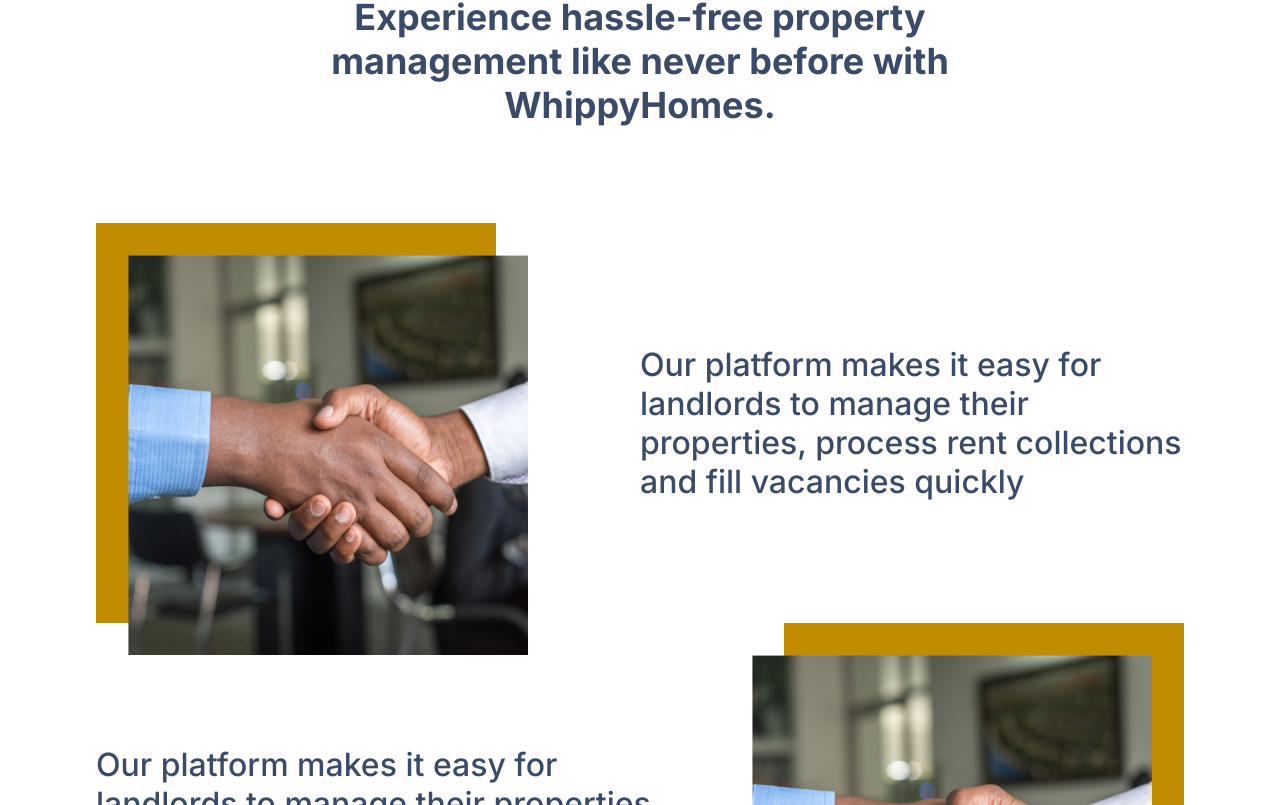
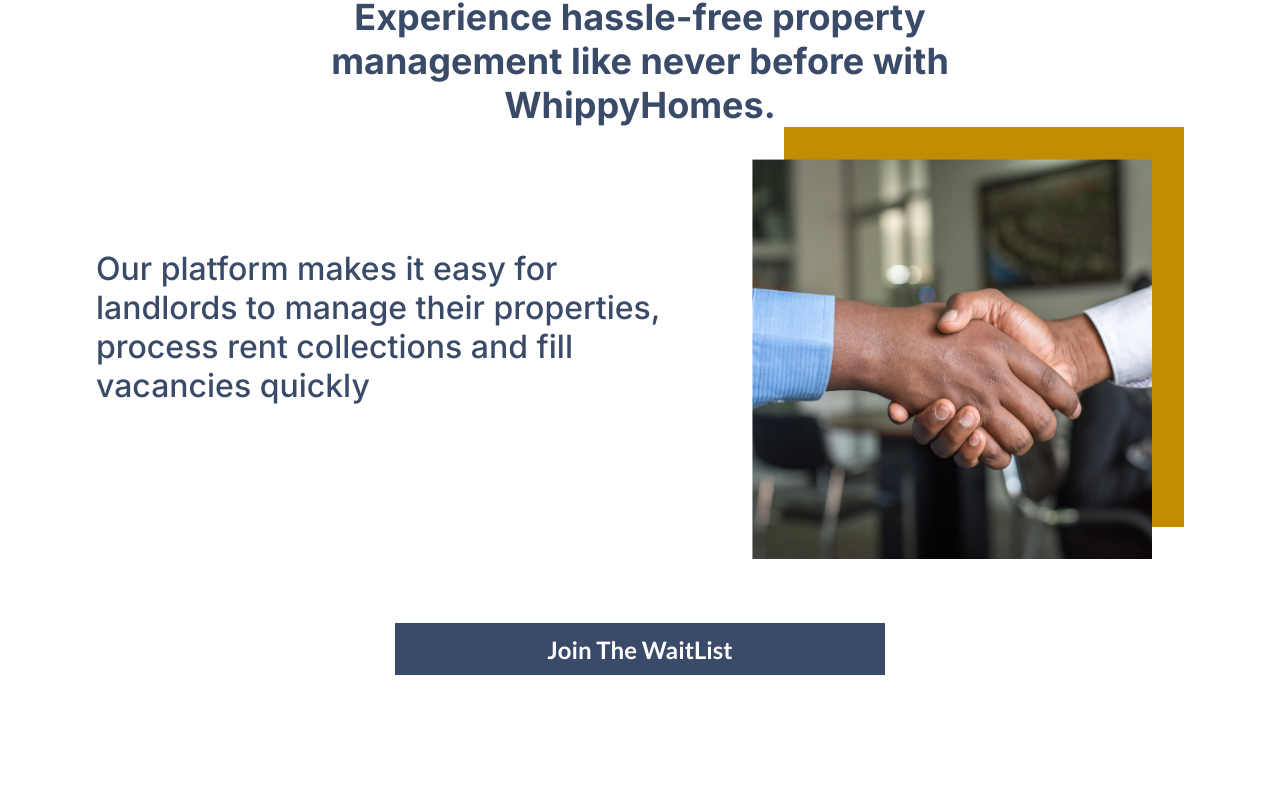
Before and after one commit to aboluwade-oluwasegun/WhippyHomes, a React (Vite) app: page / in a window 1280 px wide. Shown: the part 1175-1980 px from the top of the page. Built offline with nearby package versions, Linux system fonts and the light colour scheme.

Commit message:
feat: bug fixing .....

```diff
--- a/src/Components/Features/Features.jsx
+++ b/src/Components/Features/Features.jsx
@@ -11,7 +11,7 @@ const Features = () => {
         Experience hassle-free property management like never before with
         WhippyHomes.
       </p>
-      <Feature className="feature1" img={featureImg1} />
+      {/* <Feature className="feature1" img={featureImg1} /> */}
       <Feature className="feature2" img={featureImg2} />
       <Button className="features-btn" />
     </section>
```
